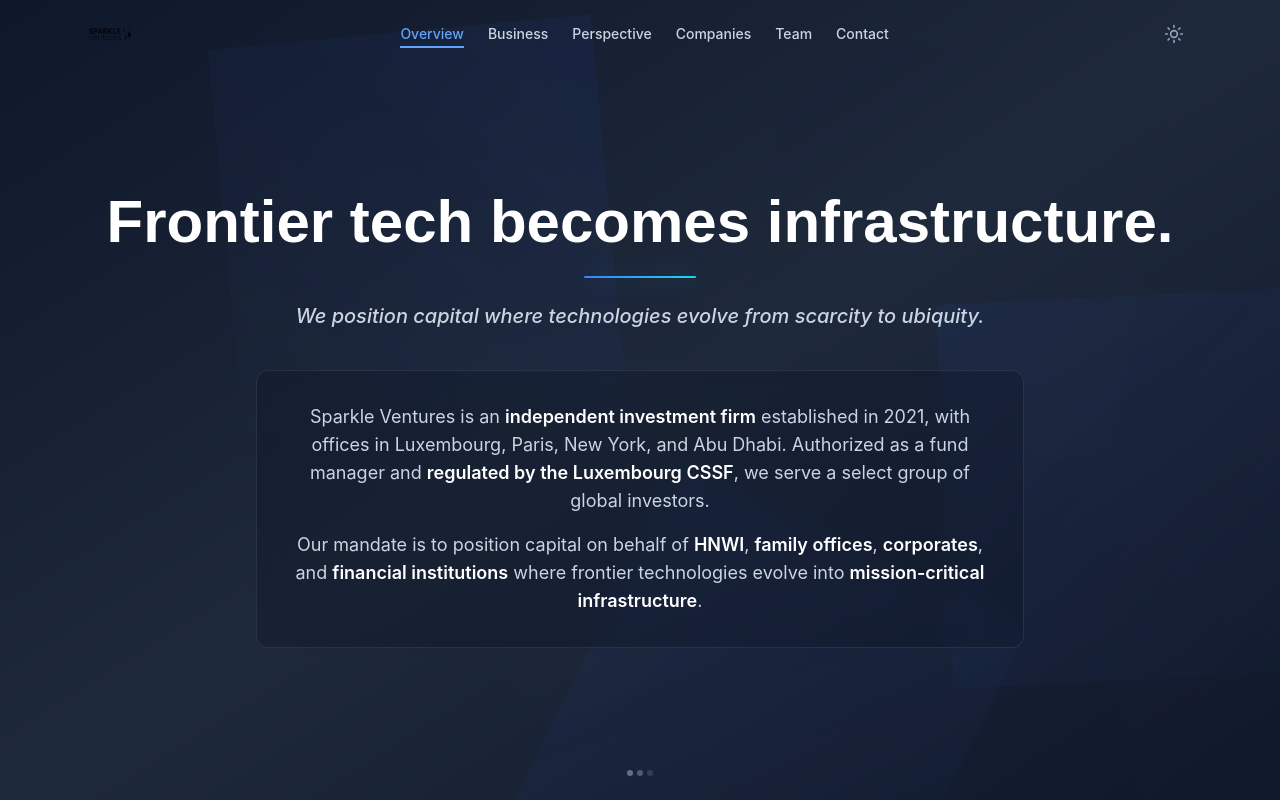
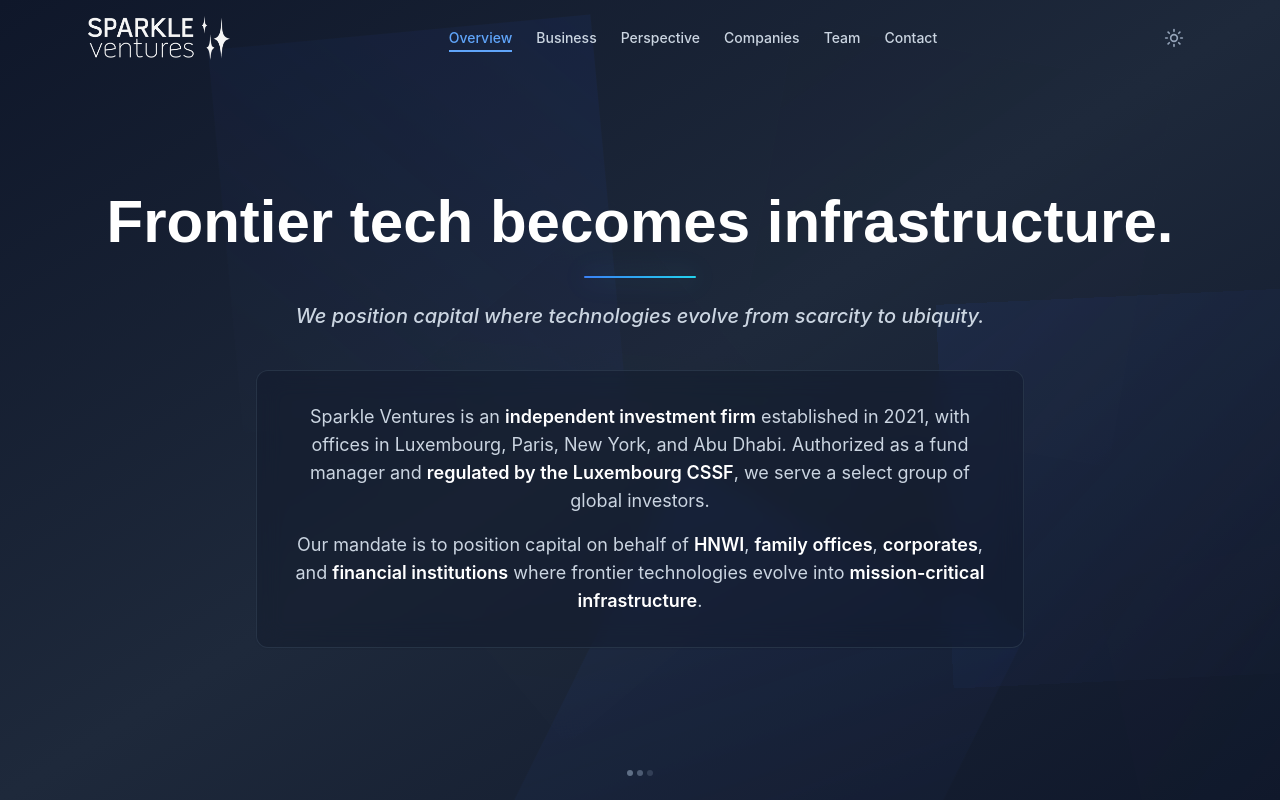
Before and after one commit to thsvc/sparkle-static, a React (Vite) app: page / in a window 1280 px wide. Both pictures are taken after a click on the button 1174 px from the left and 34 px from the top of the page. Shown: the top 800 px of the page. Built offline with nearby package versions, Linux system fonts and the light colour scheme.

Commit message:
Update App.jsx

```diff
--- a/src/App.jsx
+++ b/src/App.jsx
@@ -705,10 +705,19 @@
             className="flex items-center"
             aria-label="Sparkle Ventures – Home"
           >
+            {/* Logo clair (mode light) */}
             <img
               src={import.meta.env.BASE_URL + 'images/logo-sparkle.svg'}
               alt="Sparkle Ventures"
-              className="h-7 w-auto md:h-8"
+              className="block dark:hidden h-9 md:h-10 lg:h-11 w-auto"
+              decoding="async"
+              loading="eager"
+            />
+            {/* Logo blanc (mode dark) */}
+            <img
+              src={import.meta.env.BASE_URL + 'images/logo-sparkle-light.png'}
+              alt="Sparkle Ventures"
+              className="hidden dark:block h-9 md:h-10 lg:h-11 w-auto"
               decoding="async"
               loading="eager"
             />
```
